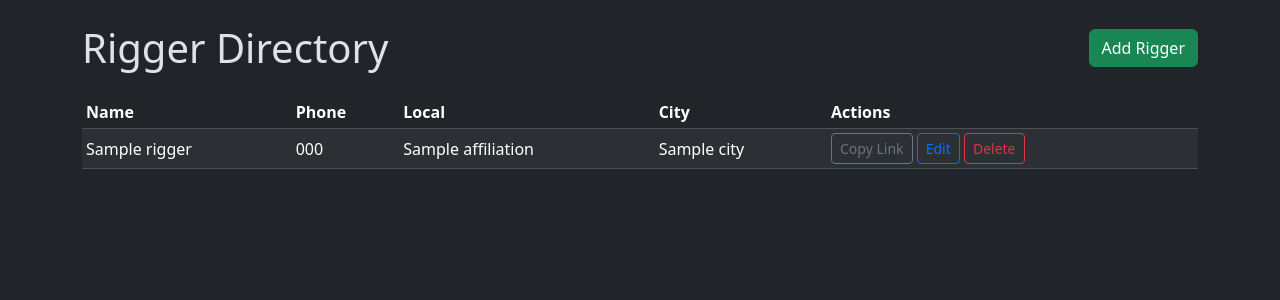
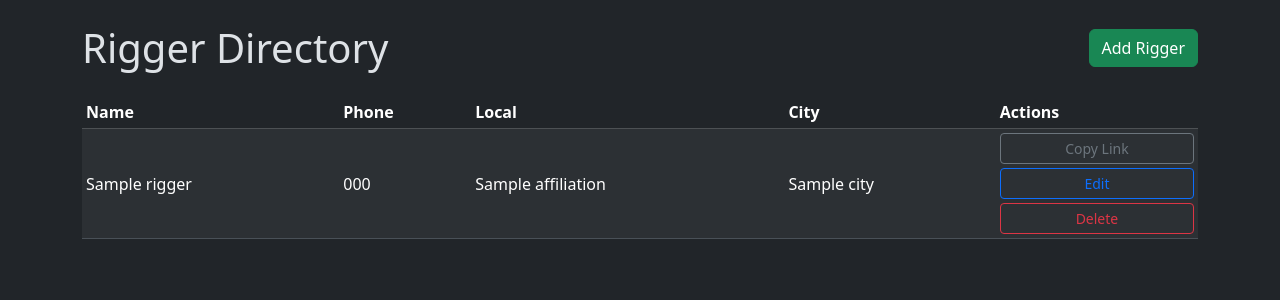
Before and after one commit to dkmkelley/community-riggers, a Flask app: template templates/riggers.html in a window 1280 px wide. Shown: the part 56-356 px from the top of the page. Run offline with Flask 3, Linux system fonts and the light colour scheme; the template is opened without the code that fills it: most values are stand-ins (such as "Sample title", 1, 10 or a date in 2020).

Commit message:
Added gap spacing between buttons on directory page

```diff
--- a/templates/riggers.html
+++ b/templates/riggers.html
@@ -28,10 +28,12 @@
                     <td>{{ rigger["affiliation"] or "—" }}</td>
                     <td>{{ rigger["city"] or "—" }}</td>
                     <td>
+                        <div class="d-flex flex-column gap-1">
                         <button class="btn btn-outline-secondary btn-sm copy-btn"
                                 data-url="{{ request.host_url }}availability/{{ rigger['token'] }}">Copy Link</button>
                         <a href="/riggers/{{ rigger['id'] }}/edit" class="btn btn-outline-primary btn-sm">Edit</a>
                         <a href="/riggers/{{ rigger['id'] }}/delete" class="btn btn-outline-danger btn-sm">Delete</a>
+                        </div>
                     </td>
                 </tr>
                 {% endfor %}
```
